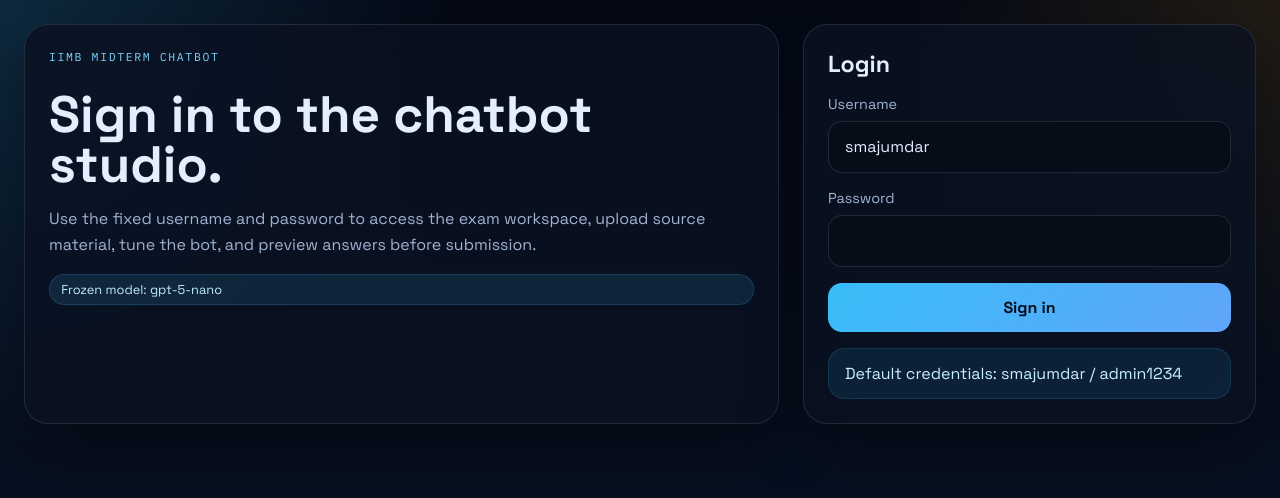
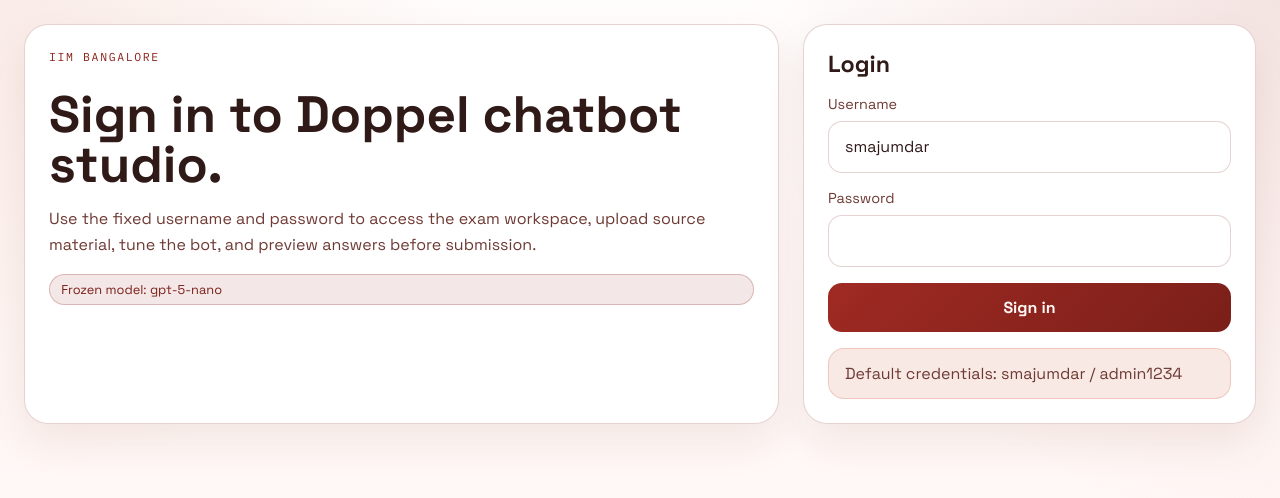
Before and after one commit to shubhobm/doppel-local, a Next.js app: page /login in a window 1280 px wide. Shown: the top 498 px of the page. Built offline with nearby package versions, Linux system fonts and the light colour scheme.

Commit message:
Refine Doppel UI with IIMB theme and chatbot table dashboard

```diff
--- a/app/globals.css
+++ b/app/globals.css
@@ -1,17 +1,17 @@
 :root {
-  --bg: #08111f;
-  --bg-soft: #0d182a;
-  --card: rgba(10, 18, 33, 0.82);
-  --card-strong: #101c31;
-  --border: rgba(148, 163, 184, 0.18);
-  --text: #e5eefc;
-  --muted: #9fb3d1;
-  --accent: #7dd3fc;
-  --accent-strong: #38bdf8;
-  --accent-warm: #f59e0b;
-  --success: #34d399;
-  --danger: #f87171;
-  --shadow: 0 24px 60px rgba(0, 0, 0, 0.35);
+  --bg: #fffaf8;
+  --bg-soft: #fff2ef;
+  --card: rgba(255, 255, 255, 0.98);
+  --card-strong: #fff7f4;
+  --border: rgba(124, 32, 27, 0.2);
+  --text: #2f1a18;
+  --muted: #6e3a34;
+  --accent: #8b2019;
+  --accent-strong: #9f2a23;
+  --accent-warm: #c84f2a;
+  --success: #0d8f57;
+  --danger: #b42318;
+  --shadow: 0 18px 40px rgba(98, 20, 16, 0.08);
 }
 
 * {
@@ -23,9 +23,9 @@
   margin: 0;
   min-height: 100%;
   background:
-    radial-gradient(circle at top left, rgba(56, 189, 248, 0.18), transparent 30%),
-    radial-gradient(circle at top right, rgba(245, 158, 11, 0.12), transparent 25%),
-    linear-gradient(180deg, #040915 0%, #091427 100%);
+    radial-gradient(circle at top right, rgba(159, 42, 35, 0.12), transparent 35%),
+    radial-gradient(circle at top left, rgba(200, 79, 42, 0.1), transparent 32%),
+    linear-gradient(180deg, #fffdfc 0%, #fff4f1 100%);
   color: var(--text);
   font-family: var(--font-sans), sans-serif;
 }
@@ -52,7 +52,7 @@
   width: 100%;
   border-radius: 14px;
   border: 1px solid var(--border);
-  background: rgba(7, 13, 25, 0.85);
+  background: rgba(255, 255, 255, 0.96);
   color: var(--text);
   padding: 0.9rem 1rem;
   outline: none;
@@ -66,16 +66,16 @@
 input:focus,
 textarea:focus,
 select:focus {
-  border-color: rgba(125, 211, 252, 0.75);
-  box-shadow: 0 0 0 4px rgba(56, 189, 248, 0.12);
+  border-color: rgba(159, 42, 35, 0.65);
+  box-shadow: 0 0 0 4px rgba(159, 42, 35, 0.12);
 }
 
 button {
   border: 0;
   border-radius: 14px;
   padding: 0.9rem 1.1rem;
-  background: linear-gradient(135deg, var(--accent-strong), #60a5fa);
-  color: #06101d;
+  background: linear-gradient(135deg, var(--accent-strong), #7b1f19);
+  color: #fff8f6;
   font-weight: 700;
   cursor: pointer;
   transition: transform 0.14s ease, filter 0.14s ease;
@@ -87,7 +87,7 @@
 }
 
 button.secondary {
-  background: rgba(15, 23, 42, 0.82);
+  background: rgba(255, 246, 243, 0.92);
   color: var(--text);
   border: 1px solid var(--border);
 }
@@ -191,9 +191,9 @@
   gap: 8px;
   padding: 0.4rem 0.7rem;
   border-radius: 999px;
-  background: rgba(56, 189, 248, 0.12);
-  color: #bfeaff;
-  border: 1px solid rgba(56, 189, 248, 0.18);
+  background: rgba(139, 32, 25, 0.1);
+  color: #7b1f19;
+  border: 1px solid rgba(139, 32, 25, 0.25);
   font-size: 0.8rem;
 }
 
@@ -231,15 +231,15 @@
   padding: 14px 16px;
   border-radius: 18px;
   border: 1px solid var(--border);
-  background: rgba(8, 15, 28, 0.9);
+  background: rgba(255, 255, 255, 0.95);
 }
 
 .bubble.user {
-  background: linear-gradient(135deg, rgba(56, 189, 248, 0.16), rgba(37, 99, 235, 0.12));
+  background: linear-gradient(135deg, rgba(200, 79, 42, 0.15), rgba(159, 42, 35, 0.08));
 }
 
 .bubble.assistant {
-  background: rgba(15, 23, 42, 0.92);
+  background: rgba(255, 252, 251, 0.96);
 }
 
 .bubble .role {
@@ -254,9 +254,9 @@
 .notice {
   padding: 14px 16px;
   border-radius: 16px;
-  background: rgba(56, 189, 248, 0.1);
-  border: 1px solid rgba(56, 189, 248, 0.15);
-  color: #c8eeff;
+  background: rgba(200, 79, 42, 0.12);
+  border: 1px solid rgba(200, 79, 42, 0.22);
+  color: #6e3a34;
 }
 
 .error {
@@ -287,8 +287,64 @@
   align-items: center;
   border: 1px solid var(--border);
   border-radius: 16px;
-  background: rgba(7, 13, 25, 0.72);
+  background: rgba(255, 255, 255, 0.94);
   padding: 12px 14px;
+}
+
+.table-wrap {
+  overflow-x: auto;
+}
+
+.bots-table {
+  width: 100%;
+  border-collapse: collapse;
+  min-width: 620px;
+}
+
+.bots-table th,
+.bots-table td {
+  text-align: left;
+  border-bottom: 1px solid var(--border);
+  padding: 0.85rem 0.7rem;
+}
+
+.bots-table th {
+  color: var(--muted);
+  font-size: 0.84rem;
+  text-transform: uppercase;
+  letter-spacing: 0.08em;
+}
+
+.bots-row {
+  cursor: pointer;
+  transition: background-color 0.14s ease;
+}
+
+.bots-row:hover {
+  background: rgba(200, 79, 42, 0.08);
+}
+
+.bots-row.active {
+  background: rgba(159, 42, 35, 0.12);
+}
+
+.status-pill {
+  display: inline-flex;
+  padding: 0.2rem 0.55rem;
+  border-radius: 999px;
+  font-size: 0.76rem;
+  font-weight: 700;
+  letter-spacing: 0.04em;
+}
+
+.status-pill.submitted {
+  background: rgba(13, 143, 87, 0.14);
+  color: #0d8f57;
+}
+
+.status-pill.draft {
+  background: rgba(159, 42, 35, 0.12);
+  color: #8b2019;
 }
 
 @media (max-width: 1024px) {
--- a/app/layout.tsx
+++ b/app/layout.tsx
@@ -7,8 +7,8 @@
 const ibmPlexMono = IBM_Plex_Mono({ subsets: ["latin"], weight: ["400", "500", "600"], variable: "--font-mono" });
 
 export const metadata: Metadata = {
-  title: "Midterm Chatbot Studio",
-  description: "Student chatbot builder for the AI-native midterm"
+  title: "Doppel | IIM Bangalore Chatbots",
+  description: "Doppel chatbot workspace for IIM Bangalore"
 };
 
 export default function RootLayout({ children }: { children: ReactNode }) {
--- a/app/login/page.tsx
+++ b/app/login/page.tsx
@@ -40,8 +40,8 @@
       <div className="hero">
         <section className="card">
           <div className="card-inner stack">
-            <div className="kicker">IIMB midterm chatbot</div>
-            <h1>Sign in to the chatbot studio.</h1>
+            <div className="kicker">IIM Bangalore</div>
+            <h1>Sign in to Doppel chatbot studio.</h1>
             <p>
               Use the fixed username and password to access the exam workspace, upload source material, tune the bot,
               and preview answers before submission.
```
Also changed, not shown: app/dashboard/page.tsx (+14 -2 lines), components/BotDashboardTable.tsx (added, +101 -0 lines), components/StudentWorkspace.tsx (+8 -35 lines).
